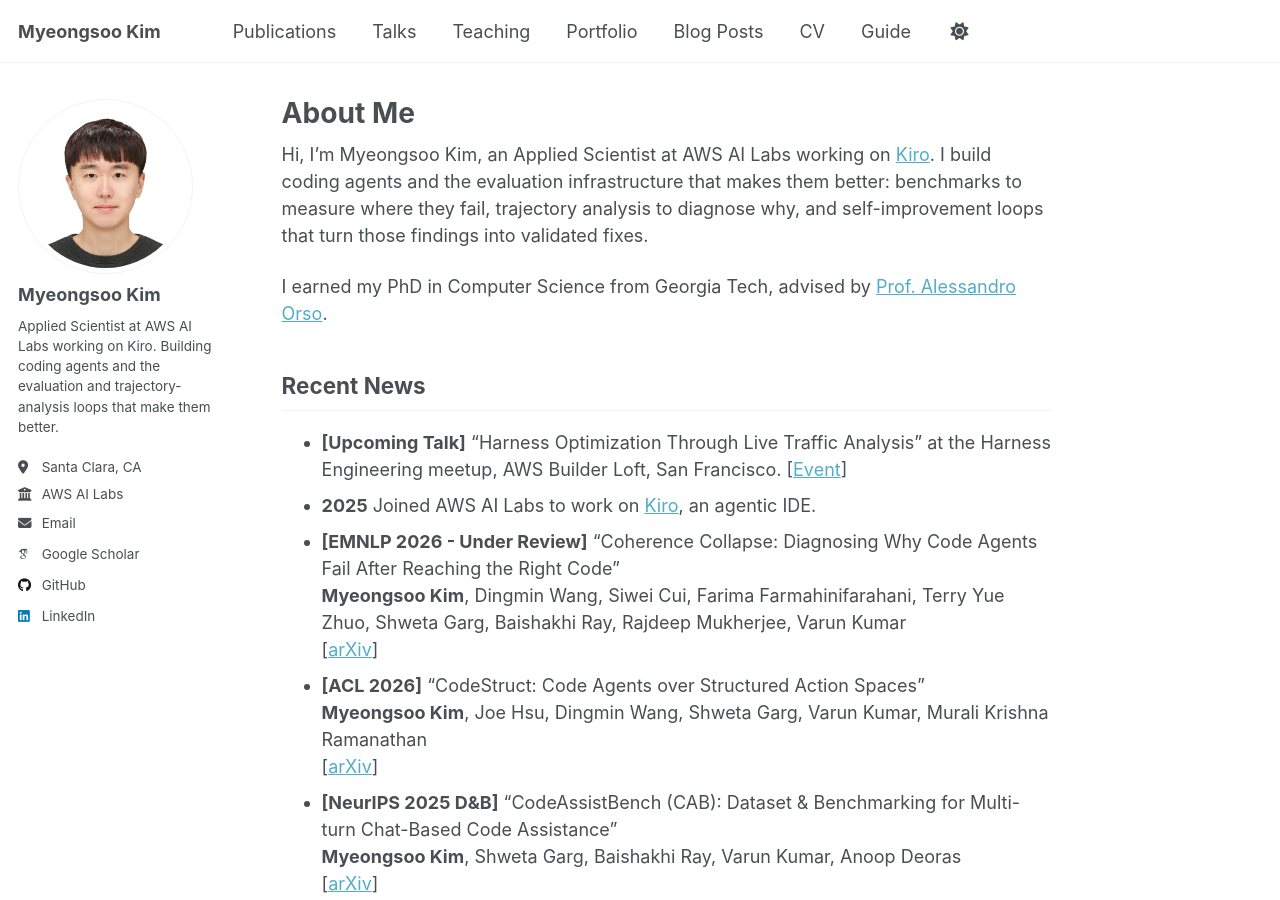
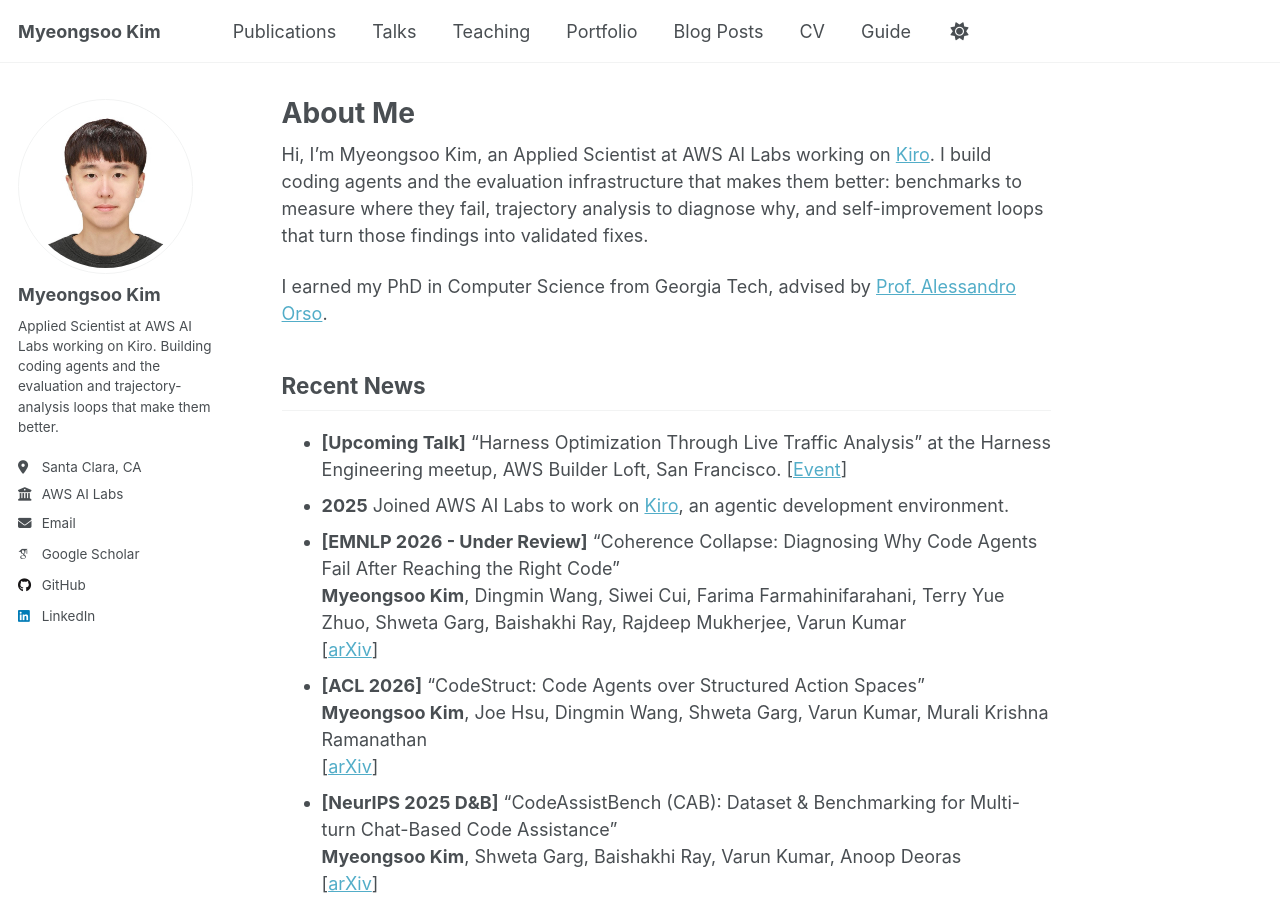
Before and after one commit to codingsoo/codingsoo.github.io, a Jekyll site: the page built from _pages/about.md, in a window 1280 px wide and 900 px high. Built offline with Jekyll 4.4.1, drawn with Linux system fonts in a browser that asks for light colours; some web fonts are replaced; a script that is not in the unit is left out.

Commit message:
Fix: Kiro is an agentic development environment, not just IDE

```diff
--- a/_pages/about.md
+++ b/_pages/about.md
@@ -14,7 +14,7 @@ I earned my PhD in Computer Science from Georgia Tech, advised by [Prof. Alessan
 ## Recent News
 
 - **[Upcoming Talk]** "Harness Optimization Through Live Traffic Analysis" at the Harness Engineering meetup, AWS Builder Loft, San Francisco. [[Event](https://luma.com/rtd0f6ka)]
-- **2025** Joined AWS AI Labs to work on [Kiro](https://kiro.dev), an agentic IDE.
+- **2025** Joined AWS AI Labs to work on [Kiro](https://kiro.dev), an agentic development environment.
 - **[EMNLP 2026 - Under Review]** "Coherence Collapse: Diagnosing Why Code Agents Fail After Reaching the Right Code"
   **Myeongsoo Kim**, Dingmin Wang, Siwei Cui, Farima Farmahinifarahani, Terry Yue Zhuo, Shweta Garg, Baishakhi Ray, Rajdeep Mukherjee, Varun Kumar
   [[arXiv](https://arxiv.org/abs/2603.24631)]
```
